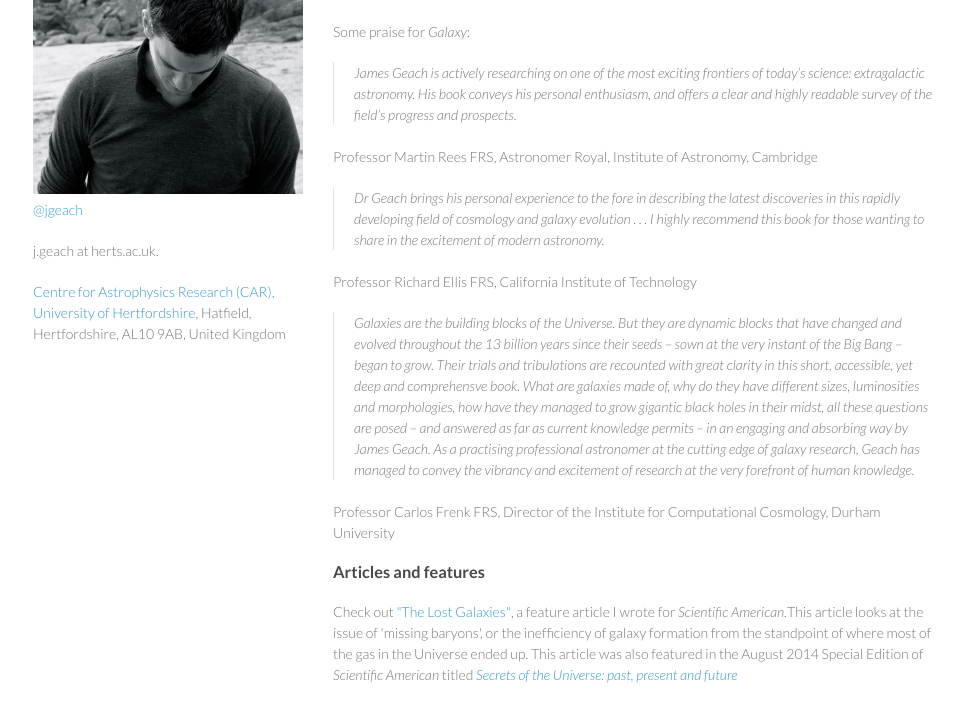
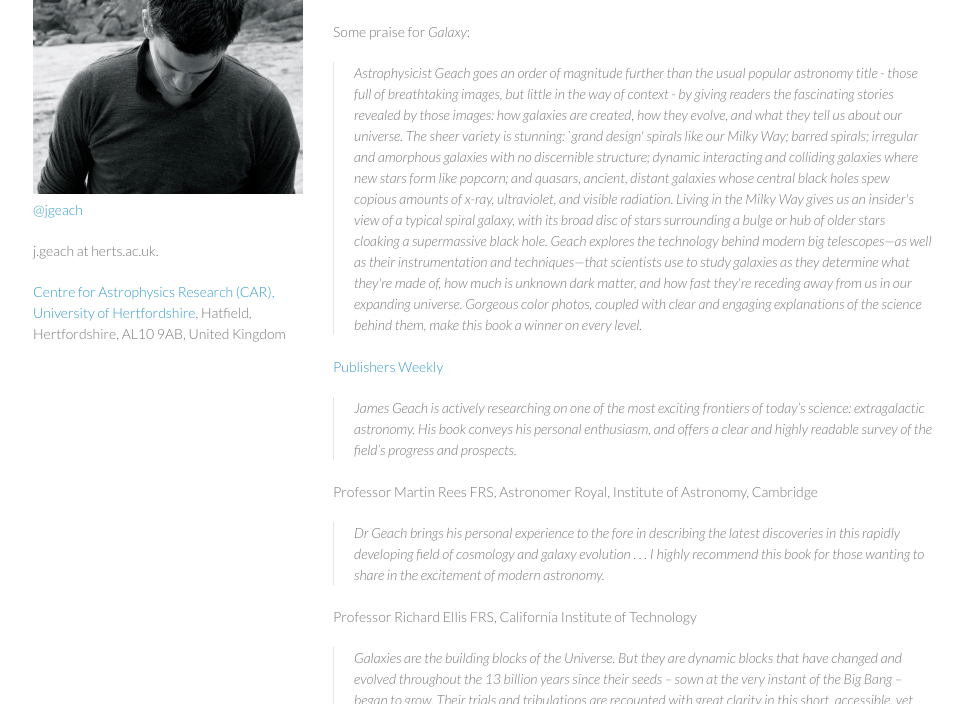
Before and after one commit to jgeach/jgeach.github.io, a Jekyll site: the page built from index.html, in a window 1280 px wide and 900 px high, scrolled down 1089 px, cut to the strip 196-900 px from the top of the window. Shown: the whole strip, without its empty margins (157-1120 px from the left). Built offline with Jekyll 4.4.1, drawn with Linux system fonts in a browser that asks for light colours; Markdown is read by kramdown in place of the engine named in the settings.

Commit message:
publishers weekly

```diff
--- a/index.html
+++ b/index.html
@@ -50,6 +50,29 @@ Books</a>.
 <p>My bookspot:<br><center><iframe allowfullscreen="" frameborder="0" height="225" src="//www.youtube.com/embed/oHpgjbd1B3A?rel=0" width="400"></iframe></center></p>
 
 <p>Some praise for <i>Galaxy</i>:</p>
+
+<p><blockquote> Astrophysicist Geach goes an order of magnitude
+further than the usual popular astronomy title - those full of
+breathtaking images, but little in the way of context - by giving
+readers the fascinating stories revealed by those images: how galaxies
+are created, how they evolve, and what they tell us about our
+universe. The sheer variety is stunning: `grand design' spirals like
+our Milky Way; barred spirals; irregular and amorphous galaxies with
+no discernible structure; dynamic interacting and colliding galaxies
+where new stars form like popcorn; and quasars, ancient, distant
+galaxies whose central black holes spew copious amounts of x-ray,
+ultraviolet, and visible radiation. Living in the Milky Way gives us
+an insider's view of a typical spiral galaxy, with its broad disc of
+stars surrounding a bulge or hub of older stars cloaking a
+supermassive black hole. Geach explores the technology behind modern
+big telescopes—as well as their instrumentation and techniques—that
+scientists use to study galaxies as they determine what they're made
+of, how much is unknown dark matter, and how fast they're receding
+away from us in our expanding universe. Gorgeous color photos, coupled
+with clear and engaging explanations of the science behind them, make
+this book a winner on every level.
+</blockquote><br><p><a href="http://www.publishersweekly.com/978-1-78023-363-5">Publishers Weekly</a></p>
+
 <p><blockquote>James Geach is actively researching on one of the most exciting
 frontiers of today’s science: extragalactic astronomy. His book
 conveys his personal enthusiasm, and offers a clear and highly
```
